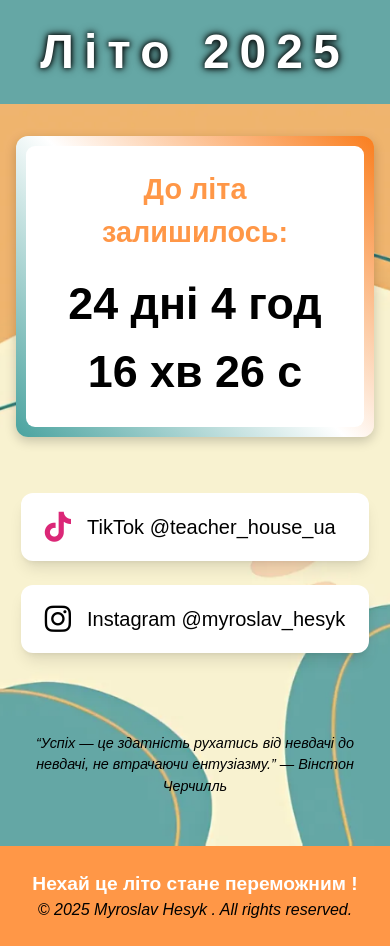
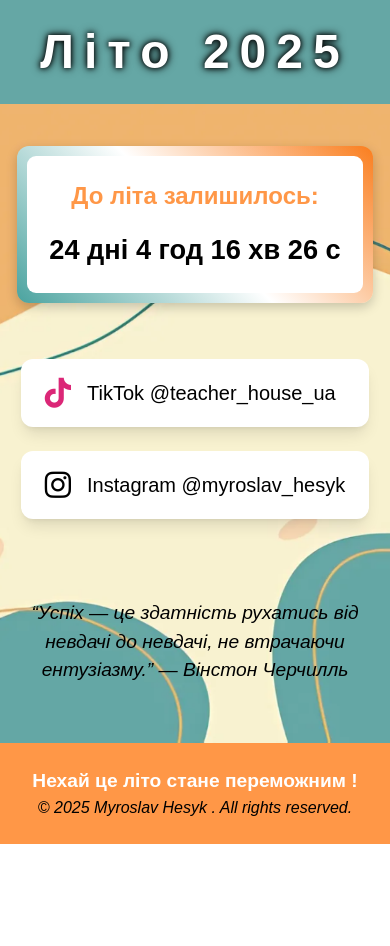
Before and after one commit to MyroslavHesyk/Summer-Timer, a plain HTML site: page index.html in a window 390 px wide. After the commit the page ends 844 px from the top, so only its background shows below. Drawn offline with nearby package versions, Linux system fonts and the light colour scheme; a web font is replaced by a local one.

Commit message:
add @media

```diff
--- a/style.css
+++ b/style.css
@@ -237,6 +237,24 @@ z-index: 2;
     }
 
     .quote {
-      font-size: 0.9rem;
+      font-size: 1.2rem;
     }
+
+   /*  .title {
+
+      font-size: 1.2rem;
+    } */
+
+    .countdown-label {
+      font-size: 1.5rem;
+
+    }
+
+
+    .timer {
+      font-size: 1.7rem;
+
+    }
+
+
   }
```
